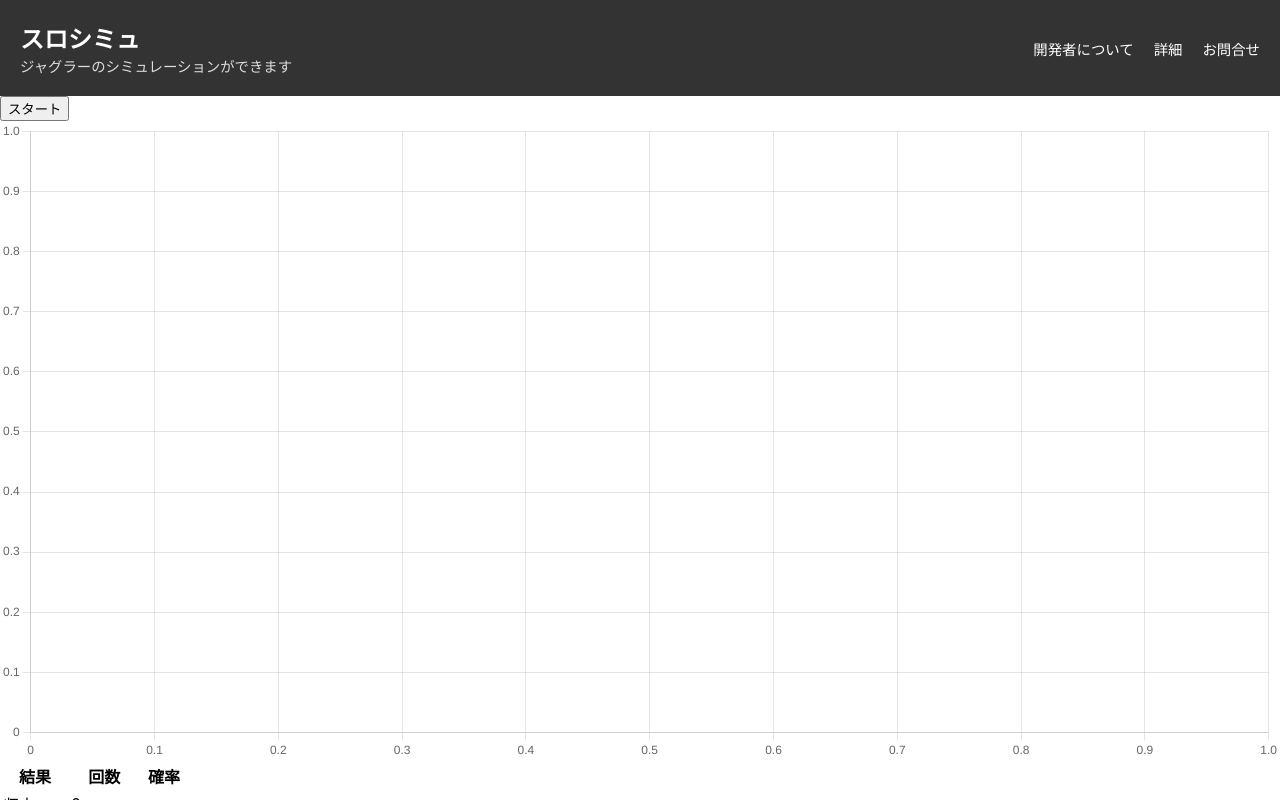
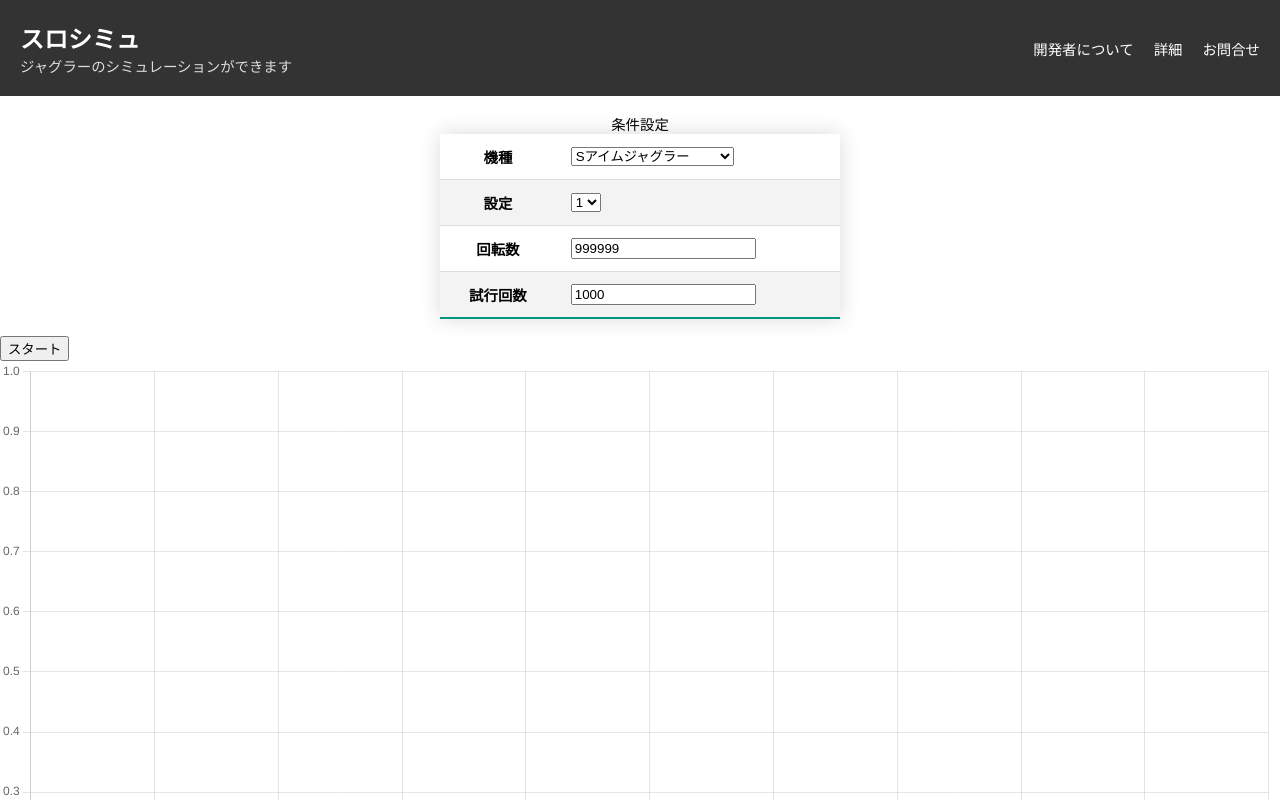
Before and after one commit to skikuchi7329/slot-simulator, a React (Create React App) app: page / in a window 1280 px wide. Shown: the top 800 px of the page. Built offline with nearby package versions, Linux system fonts and the light colour scheme.

Commit message:
feat: Style Menu

```diff
--- a/src/App.tsx
+++ b/src/App.tsx
@@ -2,6 +2,7 @@ import React, { useState } from 'react';
 import Header from './component/Header';
 import Footer from './component/Footer';
 import Graphs from './component/Graphs';
+import Menu from './component/Menu';
 import './App.css';
 
 
@@ -11,6 +12,7 @@ function App() {
   return (
     <>
       <Header />
+      <Menu />
       <Graphs />
       <Footer />
     </>
--- /dev/null
+++ b/src/component/Menu/index.styled.tsx
@@ -0,0 +1,41 @@
+import styled from 'styled-components';
+
+const StyledMenu = styled.div`
+    display: flex;
+            justify-content: center;
+            align-items: center;
+            height: 30vh;
+
+    .styled-table {
+          border-collapse: collapse;
+        margin: 25px 0;
+        font-size: 0.9em;
+        font-family: sans-serif;
+        min-width: 400px;
+        box-shadow: 0 0 20px rgba(0, 0, 0, 0.15);
+    }
+    .styled-table thead tr {
+        background-color: #009879;
+        color: #ffffff;
+        text-align: left;
+    }
+    .styled-table th,
+    .styled-table td {
+        padding: 12px 15px;
+    }
+    .styled-table tbody tr {
+        border-bottom: 1px solid #dddddd;
+    }
+    .styled-table tbody tr:nth-of-type(even) {
+        background-color: #f3f3f3;
+    }
+    .styled-table tbody tr:last-of-type {
+        border-bottom: 2px solid #009879;
+    }
+    .styled-table tbody tr.active-row {
+        font-weight: bold;
+        color: #009879;
+    }
+`
+
+export default StyledMenu;
--- /dev/null
+++ b/src/component/Menu/index.tsx
@@ -0,0 +1,55 @@
+import React from "react";
+import StyledMenu from "./index.styled";
+
+
+
+function Menu () {
+  return (
+    <StyledMenu>
+      <table className="styled-table">
+        <caption>条件設定</caption>
+        <tbody>
+          <tr>
+            <th>機種</th>
+            <td>
+              <select name="" id="">
+                <option value="s-Im">Sアイムジャグラー</option>
+                <option value="my5">マイジャグラーV</option>
+                <option value="happy">ハッピージャグラー2</option>
+                <option value="funky">ファンキージャグラー2</option>
+                <option value="gogo">ゴーゴージャグラー3</option>
+              </select>
+            </td>
+          </tr>
+          <tr>
+            <th>設定</th>
+            <td>
+              <select name="" id="">
+                <option value="1">1</option>
+                <option value="2">2</option>
+                <option value="3">3</option>
+                <option value="4">4</option>
+                <option value="5">5</option>
+                <option value="6">6</option>
+              </select>
+            </td>
+          </tr>
+          <tr>
+            <th>回転数</th>
+            <td>
+              <input type="tel" value="999999" maxLength={7} />
+            </td>
+          </tr>
+          <tr>
+            <th>試行回数</th>
+            <td>
+              <input type="number" value="1000" maxLength={4} />
+            </td>
+          </tr>
+        </tbody>
+      </table>
+    </StyledMenu>
+  )
+}
+
+export default Menu;
```
